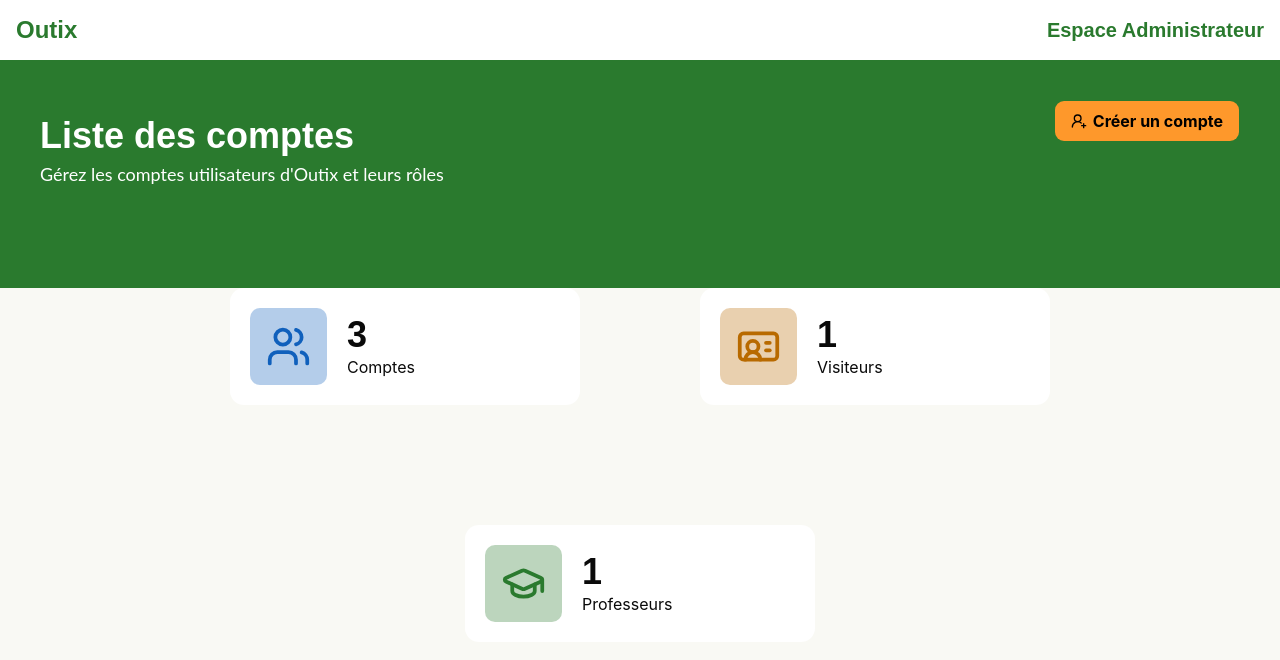
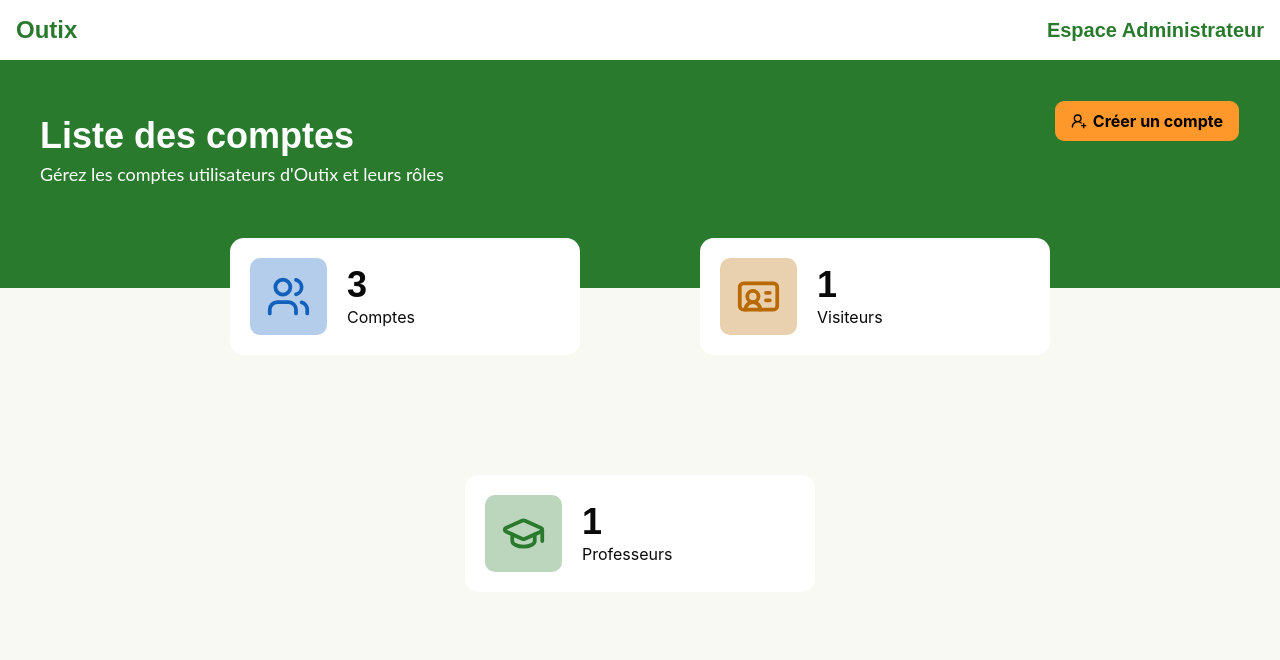
Before and after one commit to Linkaly31/SAE_Outix, a Next.js app in the folder outix/: page /administration in a window 1280 px wide. Shown: the top 660 px of the page. Built offline with nearby package versions, Linux system fonts and the light colour scheme.

Commit message:
Feat : Add StackingContainer component to overlay on NavInfo

```diff
--- a/outix/src/app/administration/page.tsx
+++ b/outix/src/app/administration/page.tsx
@@ -1,6 +1,7 @@
 import { AdminHeader } from "@/components/ui/adminHeader"
 import { NavInfo } from "@/components/ui/navInfo"
 import { StatCard } from "@/components/ui/statCard"
+import { StackingContainer } from "@/components/ui/stackingContainer"
 import { UserRoundPlus, Users, IdCard, GraduationCap } from "lucide-react"
 
 export default function AdministrationPage() {
@@ -16,12 +17,14 @@ export default function AdministrationPage() {
         ]}
       />
 
+      <StackingContainer>
         {/* Update the StatCard components with real data later */}
         <div className="flex flex-wrap items-center justify-center gap-30">
           <StatCard Icon={Users} color="#1060BC" value={3} label="Comptes" />
           <StatCard Icon={IdCard} color="#B86A00" value={1} label="Visiteurs" />
           <StatCard Icon={GraduationCap} color="#2A7A2E" value={1} label="Professeurs" />
         </div>
+      </StackingContainer>
     </main>
   )
 }
--- /dev/null
+++ b/outix/src/components/ui/stackingContainer.tsx
@@ -0,0 +1,13 @@
+import type { ReactNode } from "react"
+
+type Props = {
+  children: ReactNode
+}
+
+export function StackingContainer({ children}: Props) {
+  return (
+    <div className="relative -mt-[30px] md:-mt-[40px] lg:-mt-[50px]">
+      {children}
+    </div>
+  )
+}
```
Lines whose indentation alone changed are shown as unchanged.
